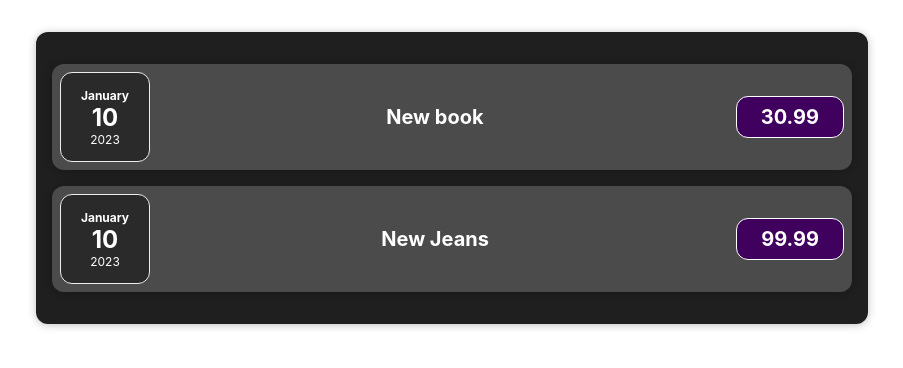
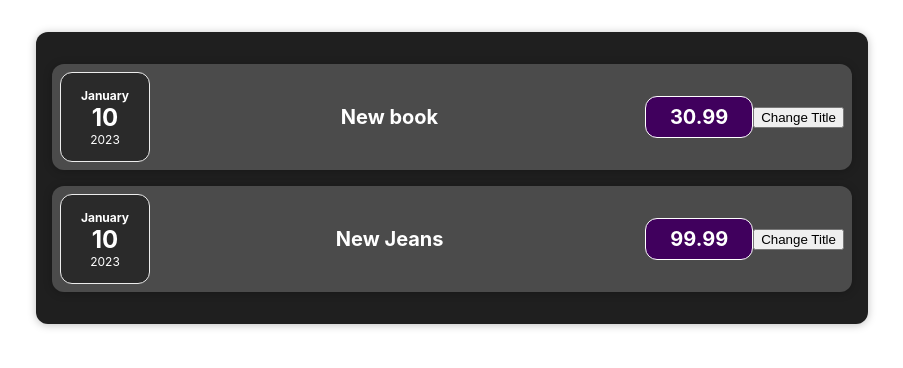
Before and after one commit to carmenjoekalda/Expenses, a React (Create React App) app: page / in a window 1280 px wide. Shown: the top 368 px of the page, without its empty margins (188-1091 px from the left). Built offline with nearby package versions, Linux system fonts and the light colour scheme.

Commit message:
added a button

```diff
--- a/src/components/Expenses/ExpenseItem.js
+++ b/src/components/Expenses/ExpenseItem.js
@@ -3,15 +3,20 @@ import ExpenseDate from "./ExpenseDate.js";
 import Card from "../UI/Card.js"
 
 const ExpenseItem = (props) => {
-	return(
+	const clickHandler = () => {
+		console.log('Clicked!')
+	}
+
+	return (
 		<Card className="expense-item">
 			<ExpenseDate date={props.expenseData.date}></ExpenseDate>
 			<div className="expense-item__description">
 				<h2>{props.expenseData.title}</h2>
 				<div className="expense-item__price">{props.expenseData.price}</div>
 			</div>
+			<button onClick={clickHandler}>Change Title</button>
 		</Card>
 	)
 }
 
-export default ExpenseItem;
+export default ExpenseItem
```
